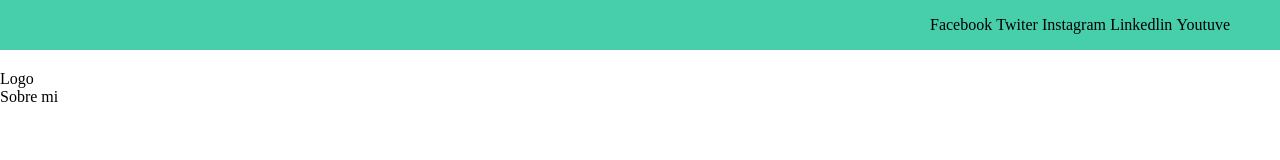
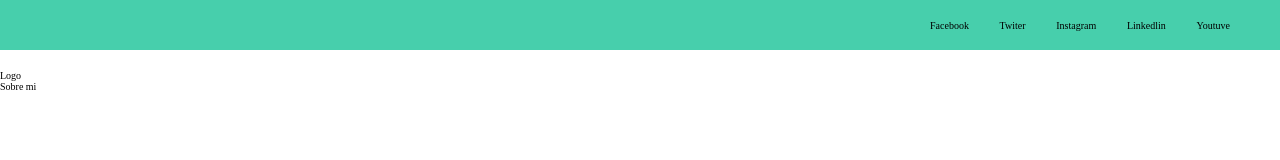
Before and after one commit to Jhonatan-Larico/projects-html-css, a plain HTML site: page 1.Blog/index.html in a window 1280 px wide. Drawn offline with Linux system fonts and the light colour scheme.

Commit message:
cambios al original

```diff
--- a/1.Blog/css/main.css
+++ b/1.Blog/css/main.css
@@ -1,6 +1,12 @@
+*{
+    padding: 0;
+    margin: 0;
+    box-sizing: border-box;
+}
+html{
+    font-size: 62.5%;
+}
 body{
-    margin :0;
-    padding: 0;
     /*evitar scroll*/
     position: fixed;
     top: 0;
@@ -18,7 +24,6 @@ header{
     height: 140px;
     display: grid;
     grid-template-rows:1fr 1fr;
-
 }
 header .header-icons-container{
     width: 100%;
@@ -27,12 +32,14 @@ header .header-icons-container{
     background-color: #47cfac;
 }
 header .header-icons-container .icons{
+    justify-self: end;/*grid*/
+
+    display: flex;
+    /* justify-items:flex-end ; */
+    align-items: center;
+    justify-content: space-between;
+
     width: 300px;
     height: auto;/*para que sea tan grande como su padre */
-    display: flex;
-    justify-items:flex-end ;
-    align-items: center;
-    justify-content: space-between;
-    justify-self: end;
     margin-right:50px;
 }
```
Also changed, not shown: 1.Blog/index.html (line endings or trailing spaces).
